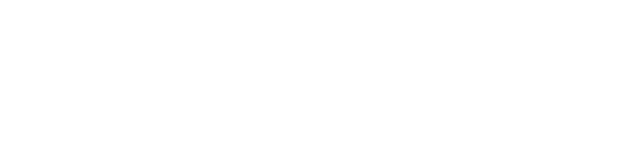
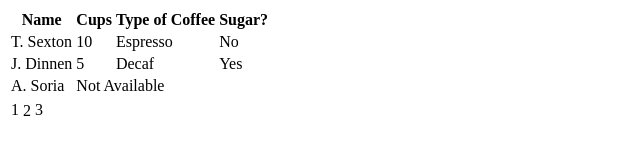
Before and after one commit to swagluke/CSSE280Inclass, a plain HTML site: page inClassTable/index.html in a window 1280 px wide. Shown: the whole page, without its empty margins (0-640 px from the left). Drawn offline with Linux system fonts and the light colour scheme.

Commit message:
Adding steps

```diff
--- a/inClassTable/index.html
+++ b/inClassTable/index.html
@@ -5,6 +5,38 @@
     <title>In-Class Tables Exercise</title>
 </head>
 <body>
+<table class="step2">
+    <tr>
+        <th>Name</th>
+        <th>Cups</th>
+        <th>Type of Coffee</th>
+        <th>Sugar?</th>
+    </tr>
+    <tr>
+        <td>T. Sexton</td>
+        <td>10</td>
+        <td>Espresso</td>
+        <td>No</td>
+    </tr>
+    <tr>
+        <td>J. Dinnen</td>
+        <td>5</td>
+        <td>Decaf</td>
+        <td>Yes</td>
+    </tr>
+    <tr>
+        <td>A. Soria</td>
+        <td colspan="3">Not Available</td>
+    </tr>
+</table>
 
+<table class="step3">
+    <tr>
+        <td>1</td>
+        <td rowspan="2">2</td>
+        <td>3</td>
+    </tr>
+    <tr></tr>
+</table>
 </body>
 </html>
```
